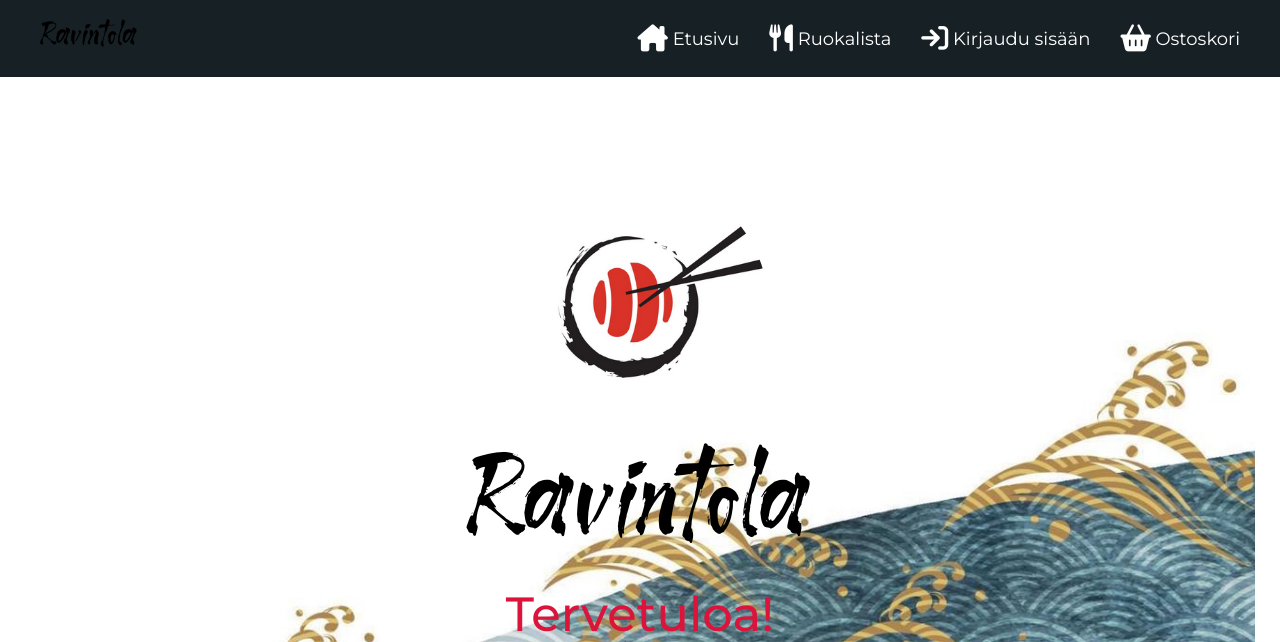
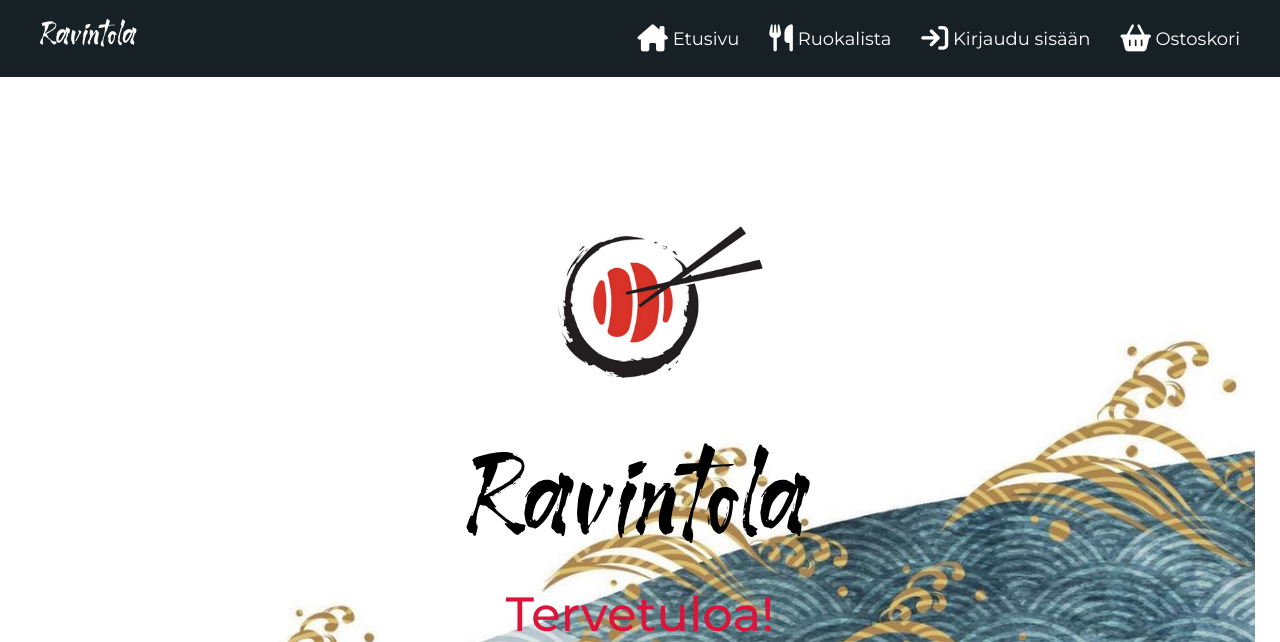
Before and after one commit to purkkapunkki/Web-kehitysprojekti, a web app: file main.html in a window 1280 px wide. Shown: the top 642 px of the page. Run offline with its HTML, style and script files only (its server is not run), Linux system fonts and the light colour scheme; some libraries are stand-ins or nearby versions.

Commit message:
Changed the color of nav h1

```diff
--- a/css/style.css
+++ b/css/style.css
@@ -35,6 +35,10 @@ main {
 #restaurant-name {
   font-family: "Shinkai-Ink-Font", sans-serif;
   line-height: 1;
+}
+
+nav h1 {
+  color: var(--white);
 }
 
 #logo {
```
